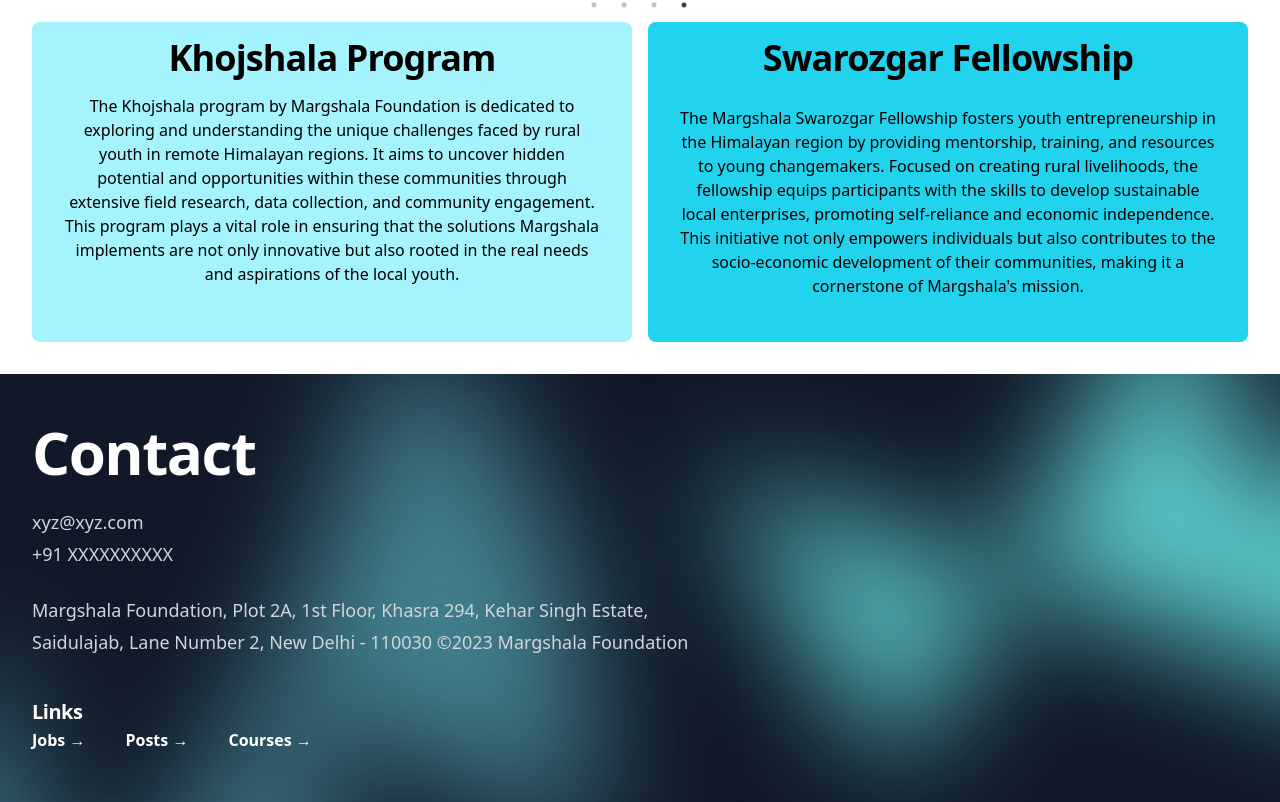
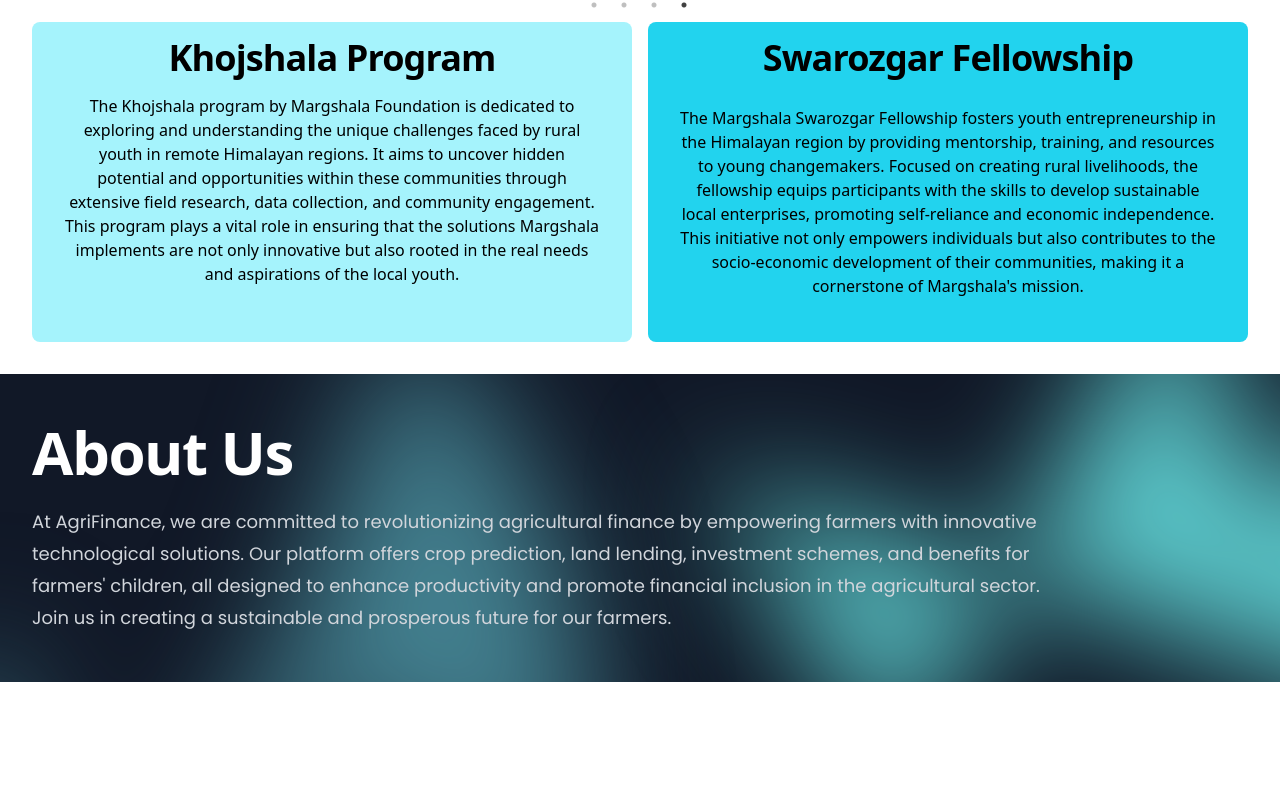
Before and after one commit to sharvil112003/blackrockHack, a React (Vite) app in the folder frontend/: page / in a window 1280 px wide. Shown: the part 920-1722 px from the top of the page. After the commit the page ends 1602 px from the top, so only its background shows below. Built offline with nearby package versions, Linux system fonts and the light colour scheme.

Commit message:
Added footer

```diff
--- a/frontend/src/App.css
+++ b/frontend/src/App.css
@@ -0,0 +1,6 @@
+@import url('https://fonts.googleapis.com/css2?family=Poppins:wght@400;600&display=swap');
+
+
+.body{
+    font-family: 'Poppins', sans-serif;
+}
--- a/frontend/src/components/Footer.jsx
+++ b/frontend/src/components/Footer.jsx
@@ -44,19 +44,13 @@
         />
       </div>
       <div className="mx-auto max-w-7xl px-6 lg:px-8">
-        <div className="mx-auto max-w-2xl lg:mx-0">
-          <h2 className="text-4xl font-bold tracking-tight text-white sm:text-6xl">Contact</h2>
-          <p className="mt-6 text-lg leading-8 text-gray-300">
-          xyz@xyz.com
-          </p>
-          <p className=" text-lg leading-8 text-gray-300">
-          +91 XXXXXXXXXX
-          </p>
-          <p className="mt-6 text-lg leading-8 text-gray-300">
-          Margshala Foundation, Plot 2A, 1st Floor, Khasra 294, Kehar Singh Estate, Saidulajab, Lane Number 2, New Delhi - 110030 ©2023 Margshala Foundation
+        <div className="mx-auto max-w-5xl lg:mx-0">
+          <h2 className="text-3xl font-bold tracking-tight text-white sm:text-6xl">About Us</h2>
+          <p className="mt-6 text-lg leading-8 text-gray-300" style={{fontFamily:'Poppins'}}>
+          At AgriFinance, we are committed to revolutionizing agricultural finance by empowering farmers with innovative technological solutions. Our platform offers crop prediction, land lending, investment schemes, and benefits for farmers' children, all designed to enhance productivity and promote financial inclusion in the agricultural sector. Join us in creating a sustainable and prosperous future for our farmers.
           </p>
         </div>
-        <div className="mx-auto mt-10 max-w-2xl lg:mx-0 lg:max-w-none">
+        {/* <div className="mx-auto mt-10 max-w-2xl lg:mx-0 lg:max-w-none">
         <h4 className="text-xl font-bold tracking-tight text-white sm:text-xl ">Links</h4>
           <div className="grid grid-cols-1 gap-x-8 gap-y-3 text-base font-semibold leading-7 text-white sm:grid-cols-2 md:flex lg:gap-x-10">
             {links.map((link) => (
@@ -67,7 +61,7 @@
               </p>
             ))}
           </div>
-        </div>
+        </div> */}
       </div>
     </div>
   )
```
